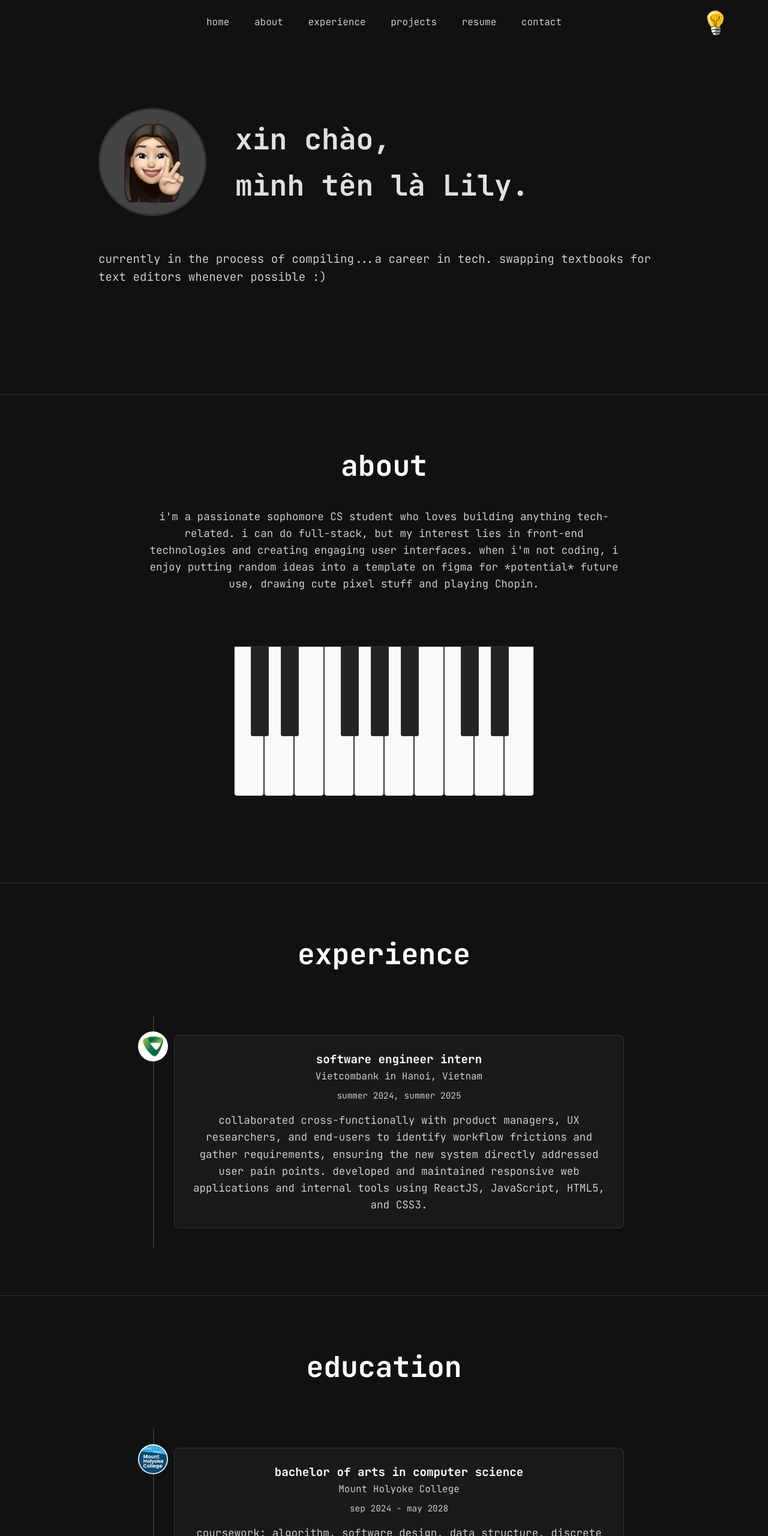
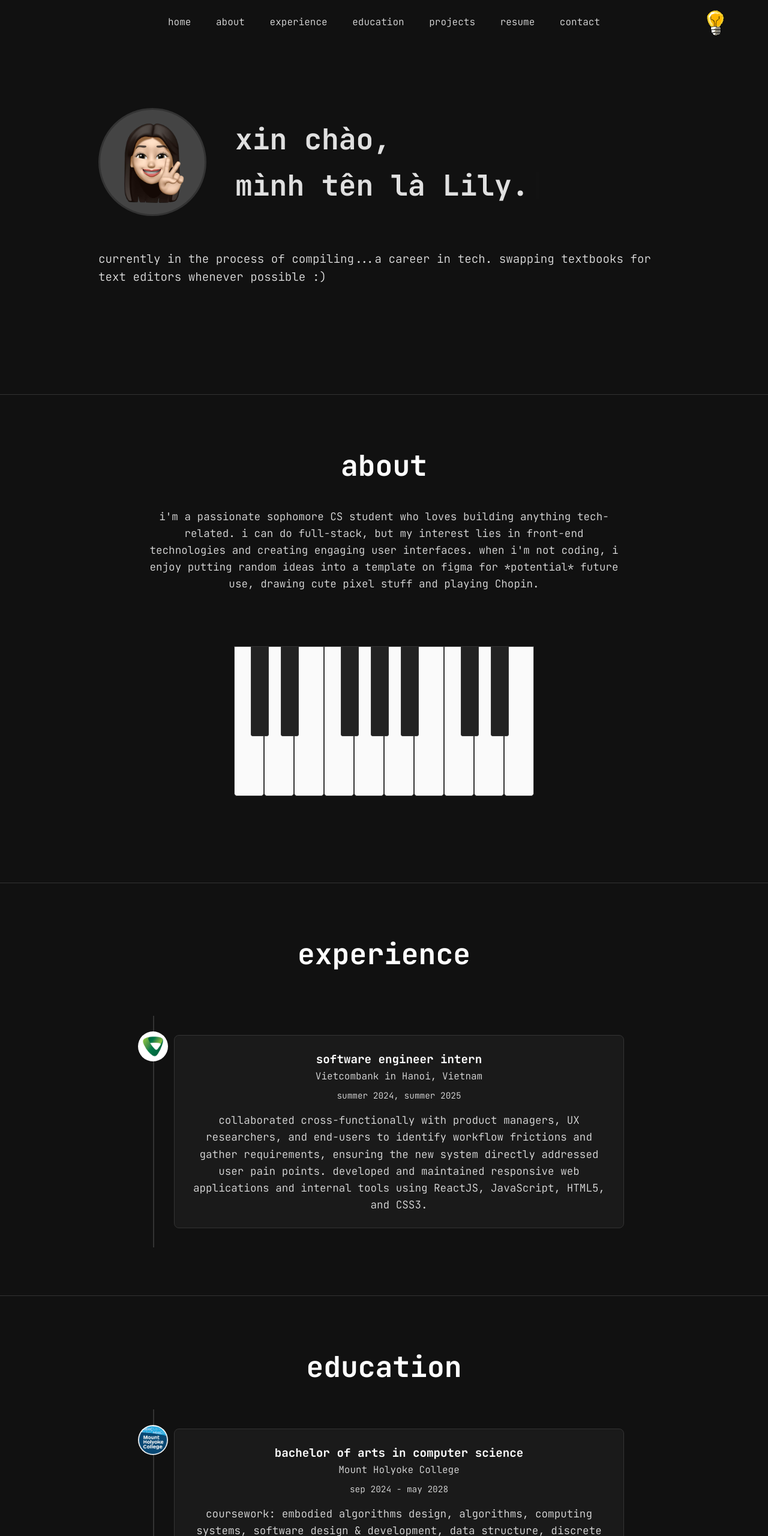
Before and after one commit to llchn/25-pf, a plain HTML site: page index.html in a window 1280 px wide. Shown: the top 2560 px of the page at 60% size. Drawn offline with nearby package versions, Linux system fonts and the light colour scheme.

Commit message:
education header

```diff
--- a/index.html
+++ b/index.html
@@ -27,6 +27,7 @@
             <a href="#hero">home</a>
             <a href="#about">about</a>
             <a href="#experience">experience</a>
+            <a href="#education">education</a>
             <a href="#projects">projects</a>
             <a href="#resume">resume</a>
             <a href="#contact">contact</a>
@@ -116,7 +117,7 @@
             </div>
         </section>
 
-        <section id="experience">
+        <section id="education">
             <div class="content-wrapper">
                 <h2>education</h2>
                 <div class="timeline">
@@ -126,7 +127,8 @@
                             <h3>bachelor of arts in computer science</h3>
                             <h4>Mount Holyoke College</h4>
                             <span class="date">sep 2024 - may 2028</span>
-                            <p>coursework: algorithm, software design, data structure, discrete math, intro to cs. </p>
+                            <p>coursework: embodied algorithms design, algorithms, computing systems, software design &
+                                development, data structure, discrete math, intro to cs. </p>
                         </div>
                     </div>
                 </div>
```
